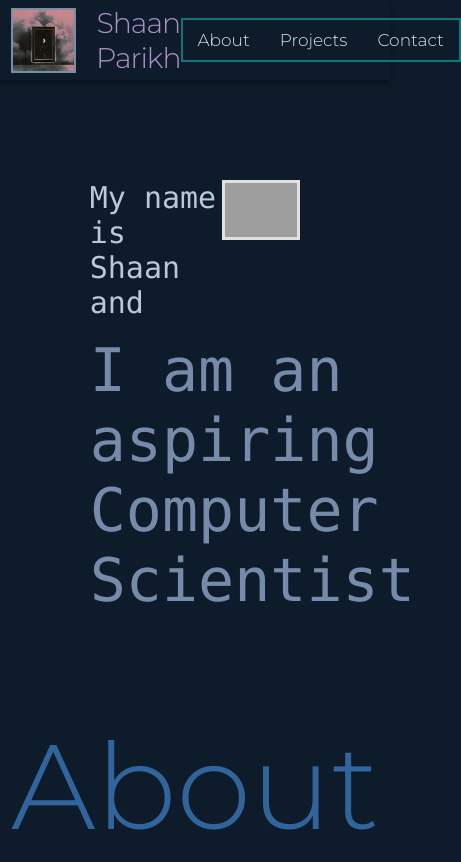
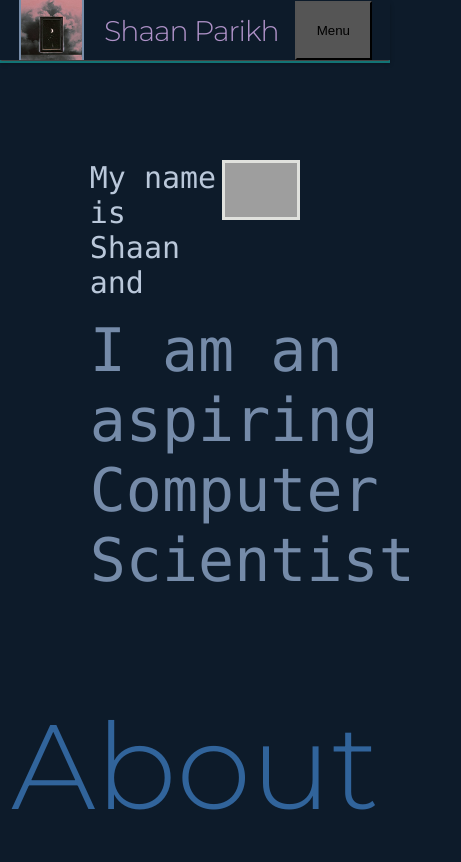
Before and after one commit to ShaanP-UMich/VOID-Portfolio, a plain HTML site: page index.html in a window 390 px wide. Shown: the top 862 px of the page, 461 px wide, since content can reach past the window. Drawn offline with Linux system fonts and the light colour scheme; grey boxes are pictures that could not be loaded; a script that the page names is missing.

Commit message:
Added responsive Menu button. Doesn't work

```diff
--- a/index.html
+++ b/index.html
@@ -25,6 +25,8 @@
             <li class="nav-item"><a href="#projects">Projects</a></li>
             <li class="nav-item"><a href="#contact">Contact</a></li>
         </ul>
+
+        <button class="menu-button">Menu</button>
     </nav>
 
     <div class="hero-section-row">
@@ -151,4 +153,6 @@
     </footer>
 </body>
 
+<script src="nav.js"></script>
+
 </html>
--- /dev/null
+++ b/nav.js
@@ -0,0 +1,20 @@
+const menu_button = document.querySelector('.menu-button');
+const navMenu = document.querySelector('.nav-links');
+const navLinks = document.querySelectorAll('.nav-items');
+
+allEventListners();
+
+function allEventListners() {
+    hamburger.addEventListener('click', togglerClick);
+}
+
+function togglerClick() {
+    hamburger.classList.toggle('toggler-open');
+    navMenu.classList.toggle('open');
+}
+
+function navLinkClick() {
+    if (navMenu.classList.contains('open')) {
+        navToggler.click();
+    }
+}
--- a/styles.css
+++ b/styles.css
@@ -69,6 +69,47 @@ nav {
     font-family: Montserrat;
     font-weight: 500;
     font-size: 1.7rem;
+}
+
+.menu-button {
+    display: none;
+    background-color: #555;
+    padding: 2rem;
+}
+
+@media screen and (max-width: 500px) {
+    .menu-button {
+        display: block;
+    }
+
+    .navbar {
+        height: 6rem;
+    }
+    .nav-links {
+        position: absolute;
+        width: 100%;
+        height: 200px;
+        left: 0;
+        top: 60px;
+        flex-direction: column;
+        align-items: center;
+        border-top: 1px solid #444;
+        max-height: 0;
+        overflow: hidden;
+        transition: .3s;
+    }
+
+    .nav-item {
+        width: 100%;
+        text-align: center;
+    }
+    .nav-item a {
+        padding: 25px;
+    }
+    .navbar ul.open {
+        max-height: 100vh;
+        overflow: visible;
+    }
 }
 
 .logo {
```
